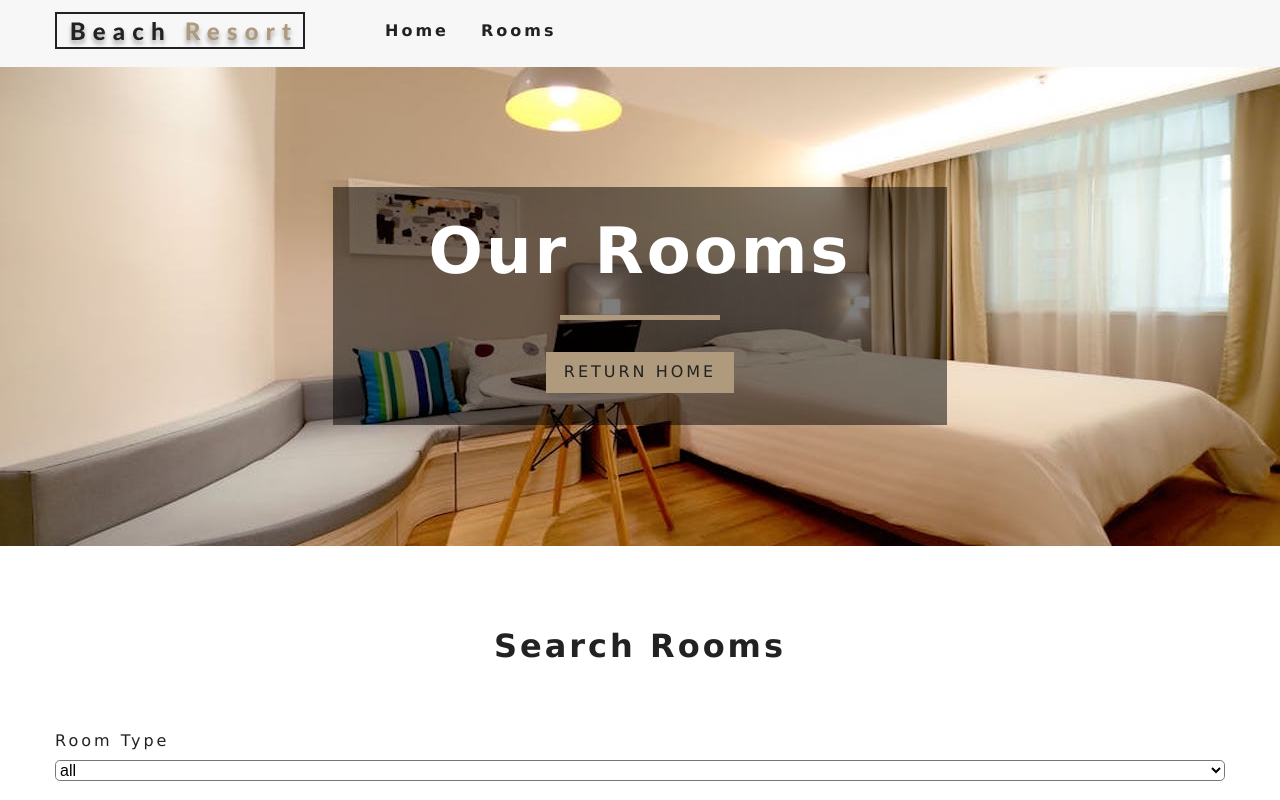
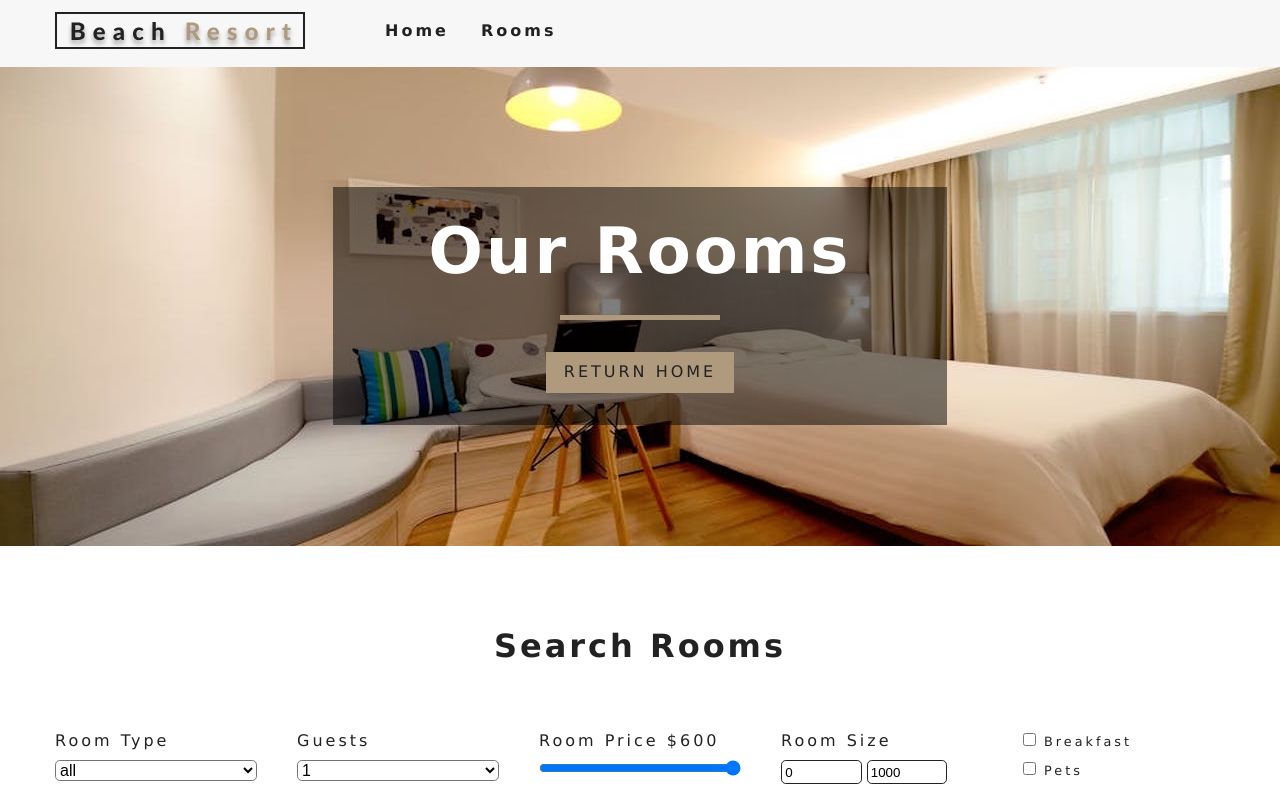
Before and after one commit to imon3/react-resort-prac, a React (Create React App) app in the folder resort/: page /rooms in a window 1280 px wide. Shown: the top 800 px of the page. Built offline with nearby package versions, Linux system fonts and the light colour scheme; the HTML template or start-up script is replaced by a standard one.

Commit message:
completed filter functionality on rooms page

```diff
--- a/resort/src/Context.js
+++ b/resort/src/Context.js
@@ -58,9 +58,8 @@
   };
 
   handleChange = e => {
-    e.preventDefault();
     const target = e.target;
-    const value = e.type === 'checkbox' ? target.checked : target.value;
+    const value = target.type === 'checkbox' ? target.checked : target.value;
     const name = e.target.name;
 
     this.setState(
@@ -83,10 +82,41 @@
       pets
     } = this.state;
 
+    // all the rooms
     let tempRooms = [...rooms];
+    // transform values
+    capacity = parseInt(capacity);
+    price = parseInt(price);
+
+    // filter by type
     if (type !== 'all') {
       tempRooms = tempRooms.filter(room => room.type === type);
     }
+
+    // filter by capacity
+    if (capacity !== 1) {
+      tempRooms = tempRooms.filter(room => room.capacity >= capacity);
+    }
+
+    // filter by price
+    tempRooms = tempRooms.filter(room => room.price <= price);
+
+    // filter by size
+    tempRooms = tempRooms.filter(
+      room => room.size >= minSize && room.size <= maxSize
+    );
+
+    //filter by breakfast
+    if (breakfast) {
+      tempRooms = tempRooms.filter(room => room.breakfast === true);
+    }
+
+    //filter by pets
+    if (pets) {
+      tempRooms = tempRooms.filter(room => room.pets === true);
+    }
+
+    // change state
     this.setState({
       sortedRooms: tempRooms
     });
--- a/resort/src/components/rooms/RoomsFilter.js
+++ b/resort/src/components/rooms/RoomsFilter.js
@@ -36,6 +36,15 @@
     );
   });
 
+  let people = getUnique(rooms, 'capacity');
+  people = people.map((item, index) => {
+    return (
+      <option key={index} value={item}>
+        {item}
+      </option>
+    );
+  });
+
   return (
     <section className='filter-container'>
       <Title title='search rooms' />
@@ -54,6 +63,82 @@
           </select>
         </div>
         {/* end select room type */}
+        {/* select guests */}
+        <div className='form-group'>
+          <label htmlFor='capacity'>guests</label>
+          <select
+            name='capacity'
+            id='capacity'
+            value={capacity}
+            className='form-control'
+            onChange={handleChange}
+          >
+            {people}
+          </select>
+        </div>
+        {/* end select guest */}
+        {/* room price */}
+        <div className='form-group'>
+          <label htmlFor='price'>room price ${price}</label>
+          <input
+            type='range'
+            name='price'
+            min={minPrice}
+            max={maxPrice}
+            id='price'
+            value={price}
+            onChange={handleChange}
+            className='form-control'
+          />
+        </div>
+        {/* end room price */}
+        {/* room size */}
+        <div className='form-group'>
+          <label htmlFor='size'>room size</label>
+          <div className='size-inputs'>
+            <input
+              type='number'
+              name='minSize'
+              id='size'
+              value={minSize}
+              onChange={handleChange}
+              className='size-input'
+            />
+            <input
+              type='number'
+              name='maxSize'
+              id='size'
+              value={maxSize}
+              onChange={handleChange}
+              className='size-input'
+            />
+          </div>
+        </div>
+        {/* end room size */}
+        {/* extras */}
+        <div className='form-group'>
+          <div className='single-extra'>
+            <input
+              type='checkbox'
+              name='breakfast'
+              id='breakfast'
+              checked={breakfast}
+              onChange={handleChange}
+            />
+            <label htmlFor='breakfast'>breakfast</label>
+          </div>
+          <div className='single-extra'>
+            <input
+              type='checkbox'
+              name='pets'
+              id='pets'
+              checked={pets}
+              onChange={handleChange}
+            />
+            <label htmlFor='pets'>pets</label>
+          </div>
+        </div>
+        {/* end extras */}
       </form>
     </section>
   );
```
